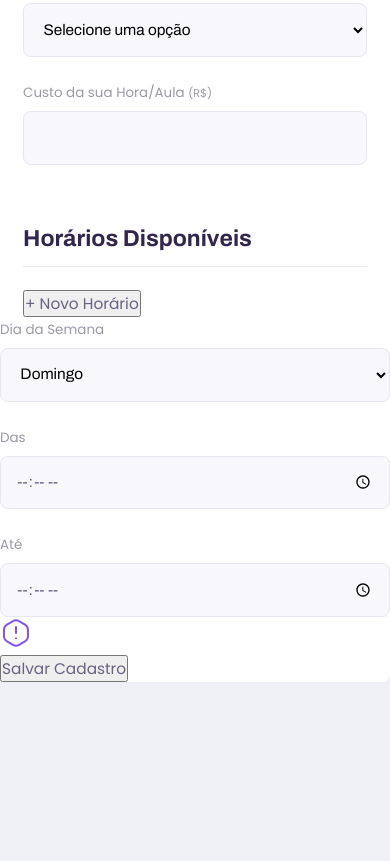
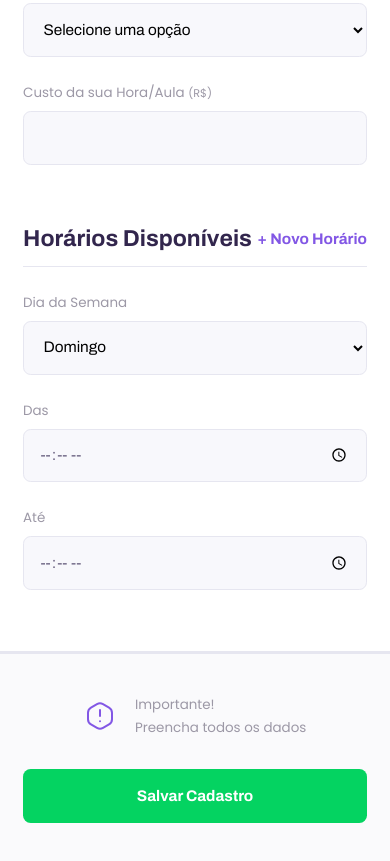
Before and after one commit to douglasabnovato/rocketseat-nlw-2, a plain HTML site: page give-classes.html in a window 390 px wide. Shown: the part 1141-2002 px from the top of the page. Before the commit the page ends 1823 px from the top, so only its background shows below. Drawn offline with Linux system fonts and the light colour scheme.

Commit message:
v3.7.1 - page-give-classes form horários-disponíveis mobile-first

```diff
--- a/give-classes.html
+++ b/give-classes.html
@@ -92,9 +92,10 @@
                 </fieldset>
 
                 <fieldset>
-                    <legend>Horários Disponíveis</legend>
+                    <legend>Horários Disponíveis
                         <button id="add-time">+ Novo Horário</button>
-                </fieldset>
+                    </legend>
+
 
                     <div class="schedule-item">
 
@@ -122,11 +123,13 @@
                             <input type="time" name="time_to[]" required>
                         </div>
                     </div>
+                </fieldset>
             </form>
 
             <footer>
                 <p>
                     <img src="/images/icons/warning.svg" alt="Aviso importante">
+                    Importante! <br/> Preencha todos os dados
                 </p>
                 <button type="submit" form="create-class">Salvar Cadastro</button>
             </footer>
--- a/style/partials/page-give-classes.css
+++ b/style/partials/page-give-classes.css
@@ -37,6 +37,24 @@
     border-bottom: 1px solid var(--color-line-in-white);
 }
 
+#page-give-classes fieldset legend button {
+    background: none;
+    border: 0;
+
+    color: var(--color-primary);
+
+    font: 700 1.6rem Archivo;
+
+    cursor: pointer;
+
+    transition: 0.2s;
+}
+
+#page-give-classes fieldset legend button:hover {
+    transform: translateY(-5px);
+    color: var(--color-primary-dark);
+}
+
 #page-give-classes fieldset+fieldset {
     margin-top: 6.4rem;
 }
@@ -47,6 +65,60 @@
     margin-top: 2.4rem;
 }
 
+#page-give-classes main footer {
+    padding: 4rem 2.4rem;
+
+    background: var(--color-box-footer);
+    border-top: solid var(--color-line-in-white);
+
+    margin-top: 6.4rem;
+}
+
+#page-give-classes main footer p{
+    display: flex;
+    align-items: center;
+    justify-content: center;
+
+    font-size: 1.4rem;
+    line-height: 2.4rem;
+
+    color: var(--color-text-complement);
+}
+
+#page-give-classes main footer p img{
+    margin-right: 2rem;
+}
+
+#page-give-classes main footer button {
+    width: 100%;
+    height: 5.6rem;
+    background: var(--color-secondary);
+    color: var(--color-button-text);
+    border: 0;
+    border-radius: .8rem;
+    cursor: pointer;
+    font: 700 1.6rem Archivo;
+
+    display: flex;
+    align-items: center;
+    justify-content: center;
+    text-decoration: none;
+
+    transition: 0.2s;
+    margin-top: 3.2rem;
+}
+
+#page-give-classes main footer button:hover {
+    background: var(--color-secondary-dark);
+}
+
+.schedule-item+.schedule-item{
+    margin-top: 3.2rem;
+    padding-top: 3.2rem;
+
+    border-top: 1px solid var(--color-line-in-white);
+}
+
 @media (min-width: 700px) {
     #page-classes #container{
         max-width: 100vw;
```
Also changed, not shown: Readme.md. Lines whose indentation alone changed are shown as unchanged.
